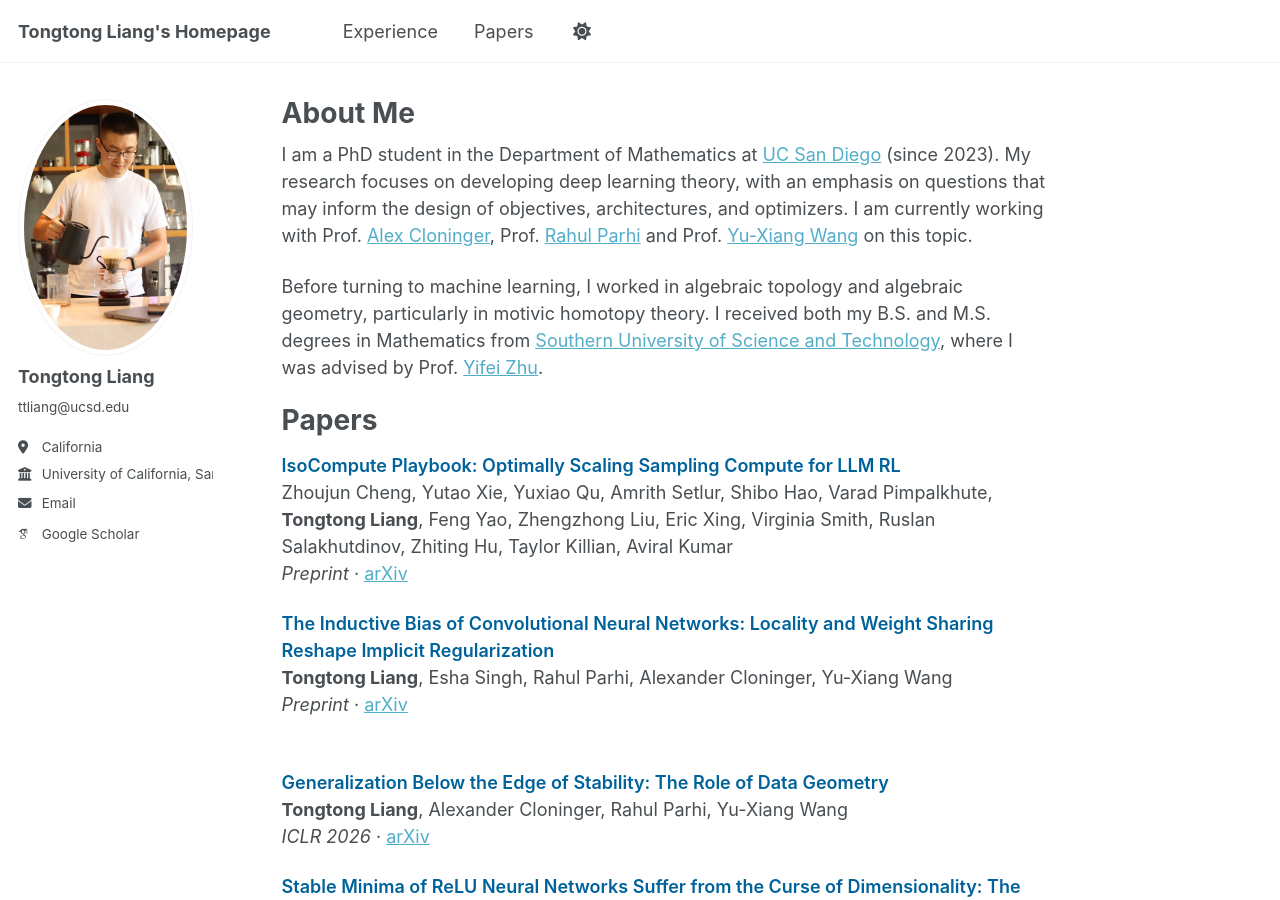
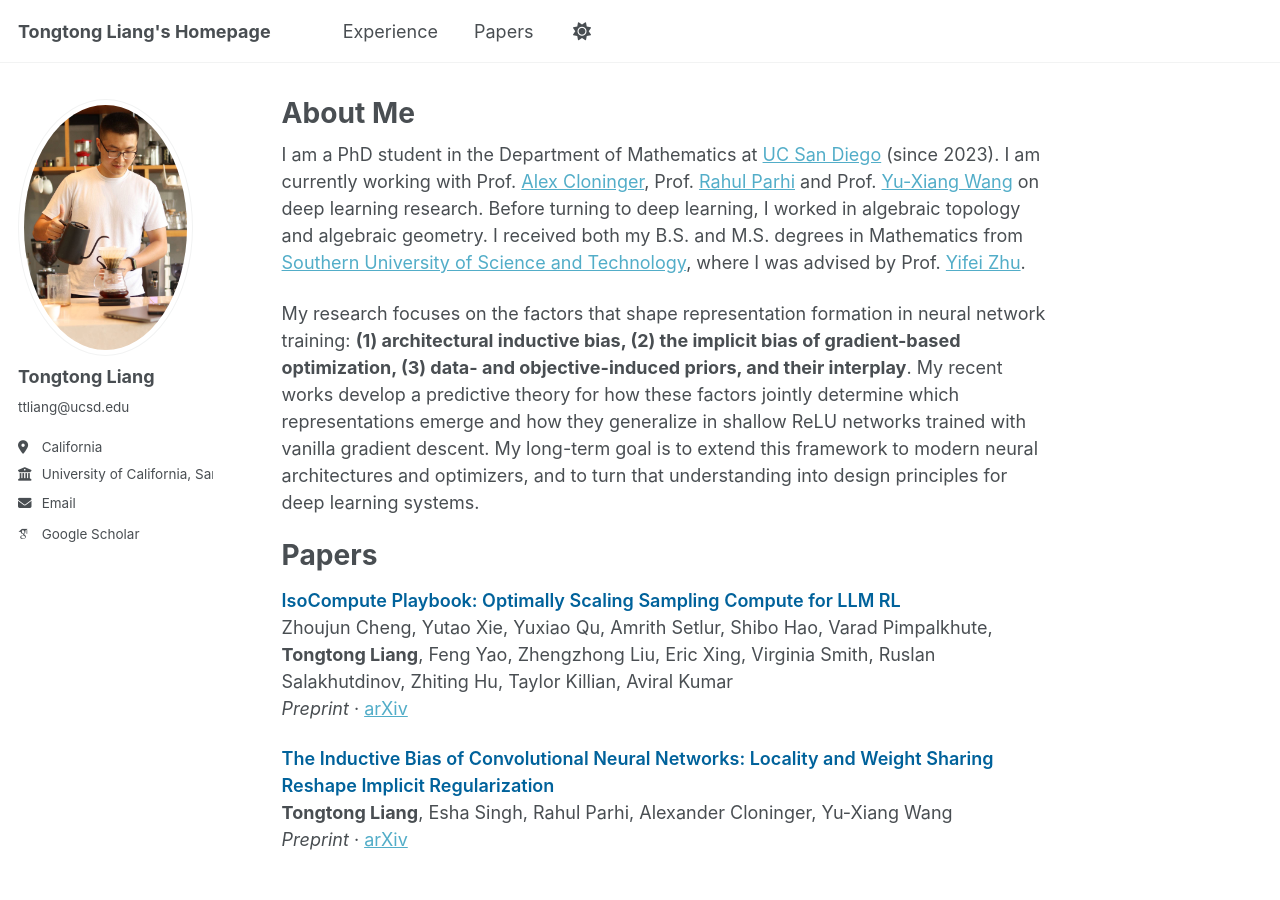
Before and after one commit to tongtongliang/tongtongliang.github.io, a Jekyll site: the page built from _pages/about.md, in a window 1280 px wide and 900 px high. Built offline with Jekyll 4.4.1, drawn with Linux system fonts in a browser that asks for light colours; some web fonts are replaced; a script that is not in the unit is left out.

Commit message:
Update about.md

```diff
--- a/_pages/about.md
+++ b/_pages/about.md
@@ -7,9 +7,9 @@ redirect_from:
   - /about.html
 
 ---
-I am a PhD student in the Department of Mathematics at [UC San Diego](https://ucsd.edu/) (since 2023). My research focuses on developing deep learning theory, with an emphasis on questions that may inform the design of objectives, architectures, and optimizers. I am currently working with Prof. [Alex Cloninger](https://sites.google.com/ucsd.edu/alexandercloninger/home), Prof. [Rahul Parhi](https://sparsity.ucsd.edu/rahul/) and Prof. [Yu-Xiang Wang](https://cseweb.ucsd.edu/~yuxiangw/) on this topic.
+I am a PhD student in the Department of Mathematics at [UC San Diego](https://ucsd.edu/) (since 2023). I am currently working with Prof. [Alex Cloninger](https://sites.google.com/ucsd.edu/alexandercloninger/home), Prof. [Rahul Parhi](https://sparsity.ucsd.edu/rahul/) and Prof. [Yu-Xiang Wang](https://cseweb.ucsd.edu/~yuxiangw/) on deep learning research. Before turning to deep learning, I worked in algebraic topology and algebraic geometry. I received both my B.S. and M.S. degrees in Mathematics from [Southern University of Science and Technology](https://www.sustech.edu.cn/en/), where I was advised by Prof. [Yifei Zhu](https://yifeizhu.github.io/).
 
-Before turning to machine learning, I worked in algebraic topology and algebraic geometry, particularly in motivic homotopy theory. I received both my B.S. and M.S. degrees in Mathematics from [Southern University of Science and Technology](https://www.sustech.edu.cn/en/), where I was advised by Prof. [Yifei Zhu](https://yifeizhu.github.io/).
+My research focuses on the factors that shape representation formation in neural network training: **(1) architectural inductive bias, (2) the implicit bias of gradient-based optimization, (3) data- and objective-induced priors, and their interplay**. My recent works develop a predictive theory for how these factors jointly determine which representations emerge and how they generalize in shallow ReLU networks trained with vanilla gradient descent. My long-term goal is to extend this framework to modern neural architectures and optimizers, and to turn that understanding into design principles for deep learning systems.
 
 Papers
 ======
```
